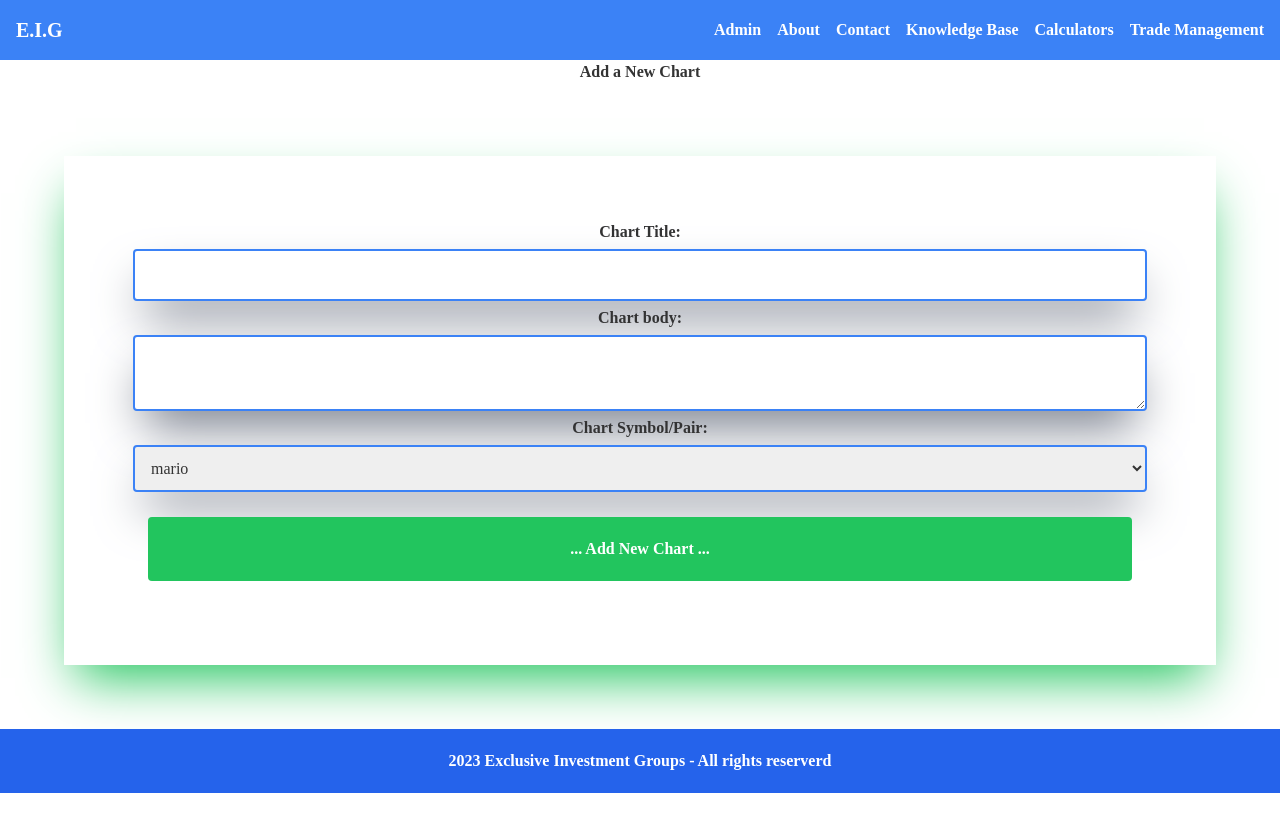
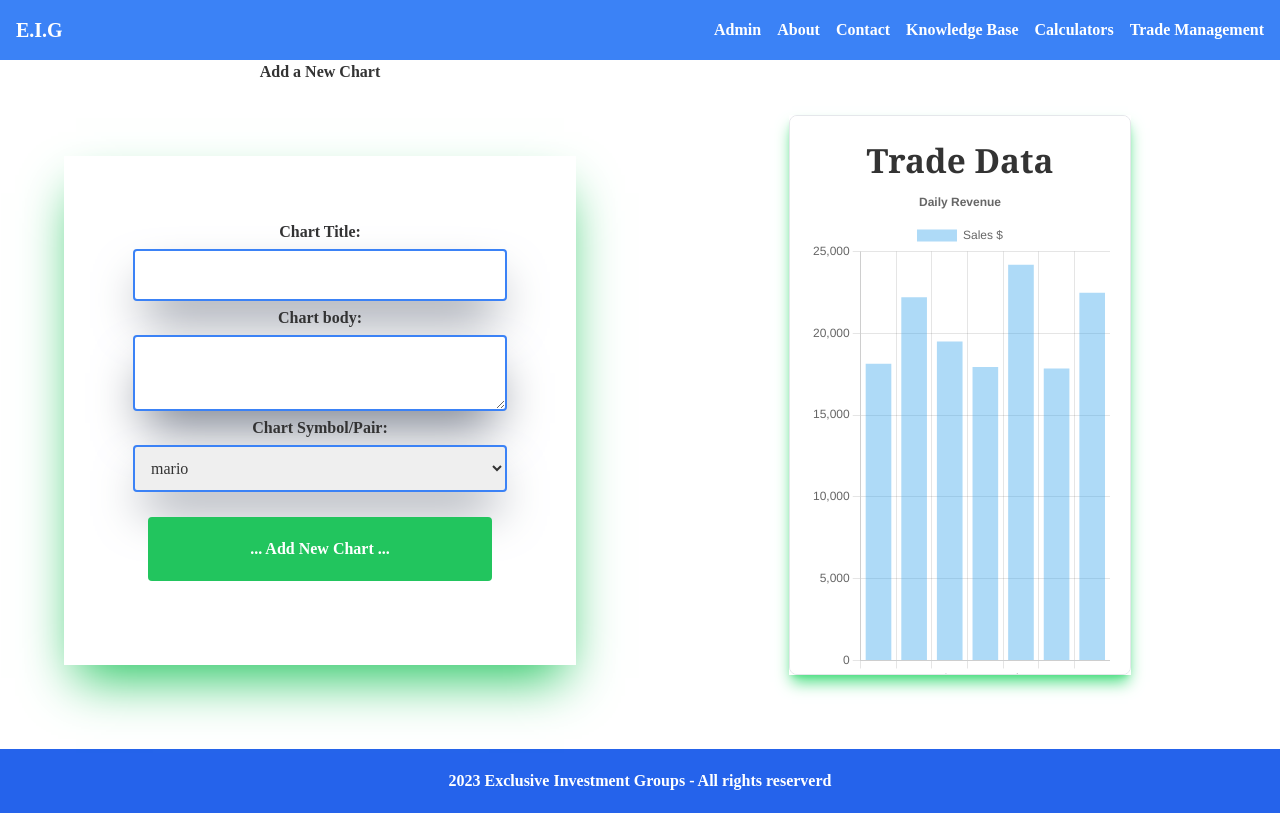
Before and after one commit to TshwaneloMatlou/ExclusiveInvestmentGroup, a React (Create React App) app: page /admin/Dashboard in a window 1280 px wide. Built offline with nearby package versions, Linux system fonts and the light colour scheme.

Commit message:
Admin Page

```diff
--- a/package.json
+++ b/package.json
@@ -6,8 +6,11 @@
     "@testing-library/jest-dom": "^5.17.0",
     "@testing-library/react": "^13.4.0",
     "@testing-library/user-event": "^13.5.0",
+    "chart.js": "^4.4.0",
     "react": "^18.2.0",
+    "react-chartjs-2": "^5.2.0",
     "react-dom": "^18.2.0",
+    "react-icons": "^4.10.1",
     "react-router-dom": "^5.3.4",
     "react-scripts": "5.0.1",
     "web-vitals": "^2.1.4"
--- a/src/App.js
+++ b/src/App.js
@@ -9,11 +9,13 @@ import KnowledgeBase from './pages/KnowledgeBase';
 import Calculators from './pages/Calculators';
 import NotFound from './pages/NotFound';
 import Dashboard from './admin/Dashboard';
+import AdminPage from './admin/AdminPage';
 
 import NavBar from './components/NavBar'
 import Footer from './components/Footer';
 import MoneyManagement from './pages/MoneyManagement';
 import LandingPage from './pages/LandingPage';
+
 
 
 
@@ -25,6 +27,12 @@ function App() {
         <NavBar />
         <div>
           <Switch>
+            <Route exact path="/admin/Dashboard">
+              <Dashboard />
+            </Route>
+            <Route exact path="/admin/AdminPage">
+              <AdminPage />
+            </Route>
             <Route exact path="/Home">
               <Home />
             </Route>
@@ -49,9 +57,6 @@ function App() {
             <Route exact path="/MoneyManagement">
               <MoneyManagement />
             </Route>
-            <Route exact path="/admin/Dashboard">
-              <Dashboard />
-            </Route>
             <Route path="*">
               <NotFound />
             </Route>
--- /dev/null
+++ b/src/admin/AdminPage.js
@@ -0,0 +1,29 @@
+import React from 'react';
+import Sidebar from './Sidebar';
+import Navbar from './Navbar';
+import Footer from './Footer';
+import BarChart from './BarChart';
+import LineChart from './LineChart';
+
+const AdminPage = () => {
+  return (
+    <div className="flex h-screen bg-gray-100">
+      <Sidebar />
+      <div className="flex-1 flex flex-col overflow-hidden">
+        <Navbar />
+        <main className="flex-1 overflow-x-hidden overflow-y-auto bg-gray-200">
+          <div className="container mx-auto px-6 py-8">
+            {/* Content */}
+            <h1 className="text-2xl font-semibold mb-4">Admin Dashboard</h1>
+            {/* Other dashboard components */}
+            <BarChart />
+            <LineChart />
+          </div>
+        </main>
+        <Footer />
+      </div>
+    </div>
+  );
+};
+
+export default AdminPage;
--- /dev/null
+++ b/src/admin/BarChart.js
@@ -0,0 +1,77 @@
+import React, { useState, useEffect } from 'react';
+import { Bar } from 'react-chartjs-2';
+import {
+  Chart as ChartJS,
+  CategoryScale,
+  LinearScale,
+  BarElement,
+  Title,
+  Tooltip,
+  Legend,
+} from 'chart.js';
+
+ChartJS.register(
+  CategoryScale,
+  LinearScale,
+  BarElement,
+  Title,
+  Tooltip,
+  Legend
+);
+
+const BarChart = () => {
+  const [chartData, setChartData] = useState({
+    datasets: [],
+  });
+
+  const [chartOptions, setChartOptions] = useState({});
+
+  useEffect(() => {
+    setChartData({
+      labels: ['Mon', 'Tues', 'Wed', 'Thurs', 'Fri', 'Sat', 'Sun'],
+      datasets: [
+        {
+          label: 'Sales $',
+          data: [18127, 22201, 19490, 17938, 24182, 17842, 22475],
+          borderColor: 'rgb(53, 162, 235)',
+          backgroundColor: 'rgba(53, 162, 235, 0.4)',
+        },
+      ],
+    });
+
+    setChartOptions({
+      plugins: {
+        legend: {
+          position: 'top',
+        },
+        title: {
+          display: true,
+          text: 'Daily Revenue',
+        },
+      },
+      maintainAspectRatio: false, // Disable the default aspect ratio
+      responsive: true, // Make the chart responsive
+      scales: {
+        x: {
+          stacked: true, // Adjust these options as needed
+        },
+        y: {
+          stacked: true, // Adjust these options as needed
+        },
+      },
+    });
+  }, []);
+
+  return (
+    <>
+      <div className='w-full overflow-x-auto relative md:col-span-2 lg:h-[70vh] h-[50vh] m-auto p-5 border rounded-lg bg-white'>
+        <h1 className='text-center font-extrabold text-[25pt] font-serif'>
+          Trade Data
+        </h1>
+        <Bar data={chartData} options={chartOptions} />
+      </div>
+    </>
+  );
+};
+
+export default BarChart;
--- a/src/admin/Dashboard.js
+++ b/src/admin/Dashboard.js
@@ -1,12 +1,19 @@
-import React from 'react'
-import Create from '../components/Create'
+import React from 'react';
+import Create from '../components/Create';
+import BarChart from './BarChart';
+import LineChart from './LineChart';
 
 const Dashboard = () => {
   return (
-    <div>
-      <Create />
+    <div className='grid sm:grid-cols-1 md:grid-cols-1 lg:grid-cols-2 mb-5'>
+      <div>
+        <Create />
+      </div>
+      <div className='shadow-lg shadow-green-400 m-auto'>
+        <BarChart />
+      </div>
     </div>
-  )
-}
+  );
+};
 
-export default Dashboard
+export default Dashboard;
--- /dev/null
+++ b/src/admin/Footer.js
@@ -0,0 +1,11 @@
+import React from 'react'
+
+const Footer = () => {
+  return (
+    <div>
+
+    </div>
+  )
+}
+
+export default Footer
--- /dev/null
+++ b/src/admin/LineChart.js
@@ -0,0 +1,39 @@
+import React from 'react';
+import { Line } from 'react-chartjs-2';
+
+const LineChart = () => {
+  // Define your chart data here
+  const data = {
+    labels: ['January', 'February', 'March', 'April', 'May'],
+    datasets: [
+      {
+        label: 'Sample Data',
+        fill: false,
+        lineTension: 0.1,
+        backgroundColor: 'rgba(75, 192, 192, 0.2)',
+        borderColor: 'rgba(75, 192, 192, 1)',
+        borderWidth: 1,
+        data: [65, 59, 80, 81, 56],
+      },
+    ],
+  };
+
+  const options = {
+    scales: {
+      x: {
+        beginAtZero: true,
+      },
+      y: {
+        beginAtZero: true,
+      },
+    },
+  };
+
+  return (
+    <div className="bg-white p-4 rounded-lg shadow-md">
+      <Line data={data} options={options} />
+    </div>
+  );
+};
+
+export default LineChart;
--- /dev/null
+++ b/src/admin/Navbar.js
@@ -0,0 +1,10 @@
+// Navbar.js
+import React from 'react';
+
+const Navbar = () => {
+  return (
+    <div></div>
+  );
+};
+
+export default Navbar;
--- /dev/null
+++ b/src/admin/Sidebar.js
@@ -0,0 +1,10 @@
+// Sidebar.js
+import React from 'react';
+
+const Sidebar = () => {
+  return (
+    <div></div>
+  );
+};
+
+export default Sidebar;
--- a/src/components/Footer.js
+++ b/src/components/Footer.js
@@ -1,5 +1,4 @@
 import React from 'react';
-import { Link } from 'react-router-dom';
 
 const Footer = () => {
   return (
--- a/src/components/NavBar.js
+++ b/src/components/NavBar.js
@@ -52,7 +52,7 @@ const NavBar = () => {
         <div className={`lg:flex ${isOpen ? 'block' : 'hidden'}`}>
           <ul className="lg:flex space-x-4 font-extrabold">
             <li>
-              <Link to="/admin/dashboard" className="text-white hover:text-blue-200">
+              <Link to="/admin/Dashboard" className="text-white hover:text-blue-200">
                 Admin
               </Link>
             </li>
```
Also changed, not shown: src/pages/Home.js (line endings or trailing spaces), 1 other file (tests, documents, lock files or other folders).
